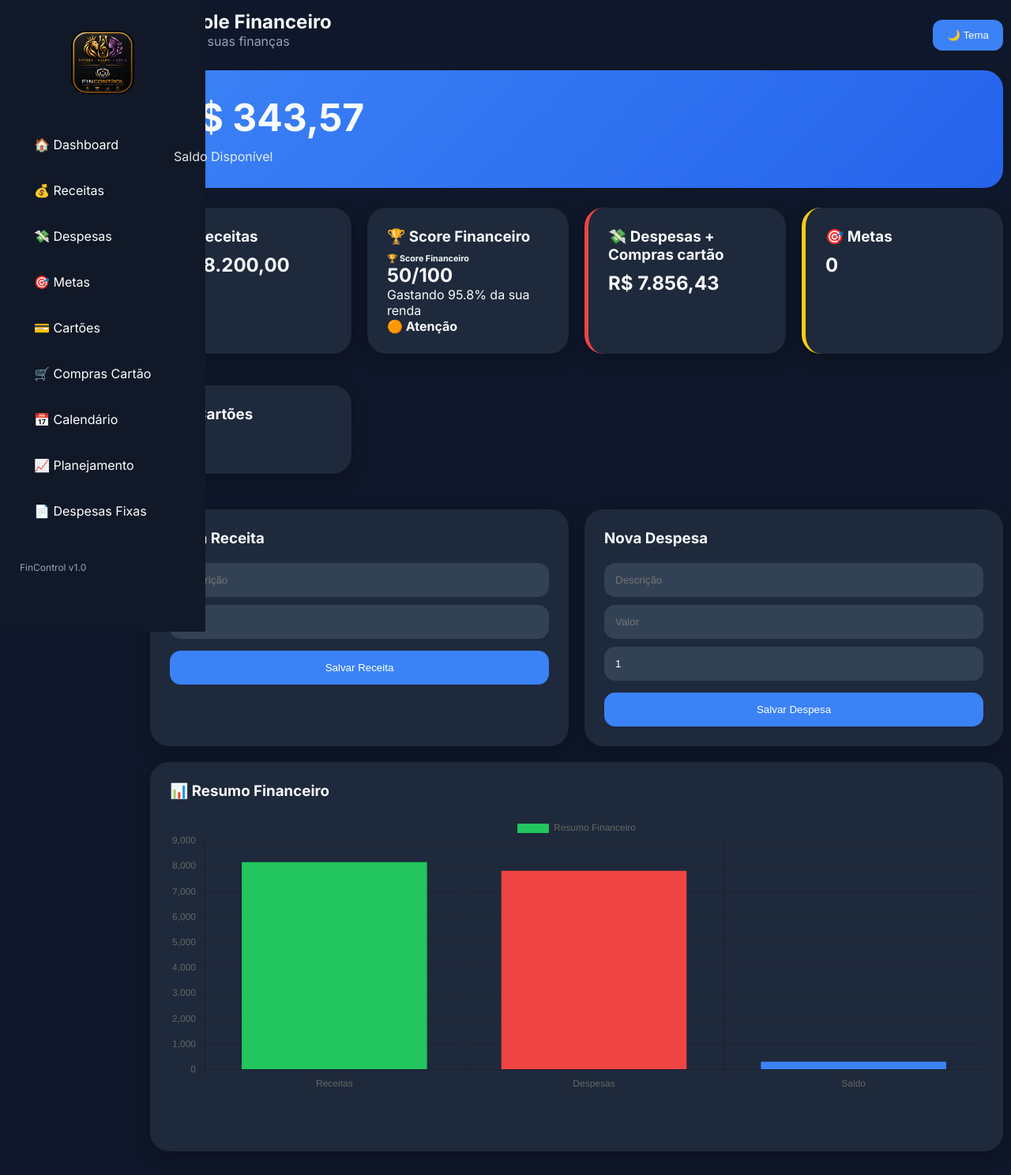
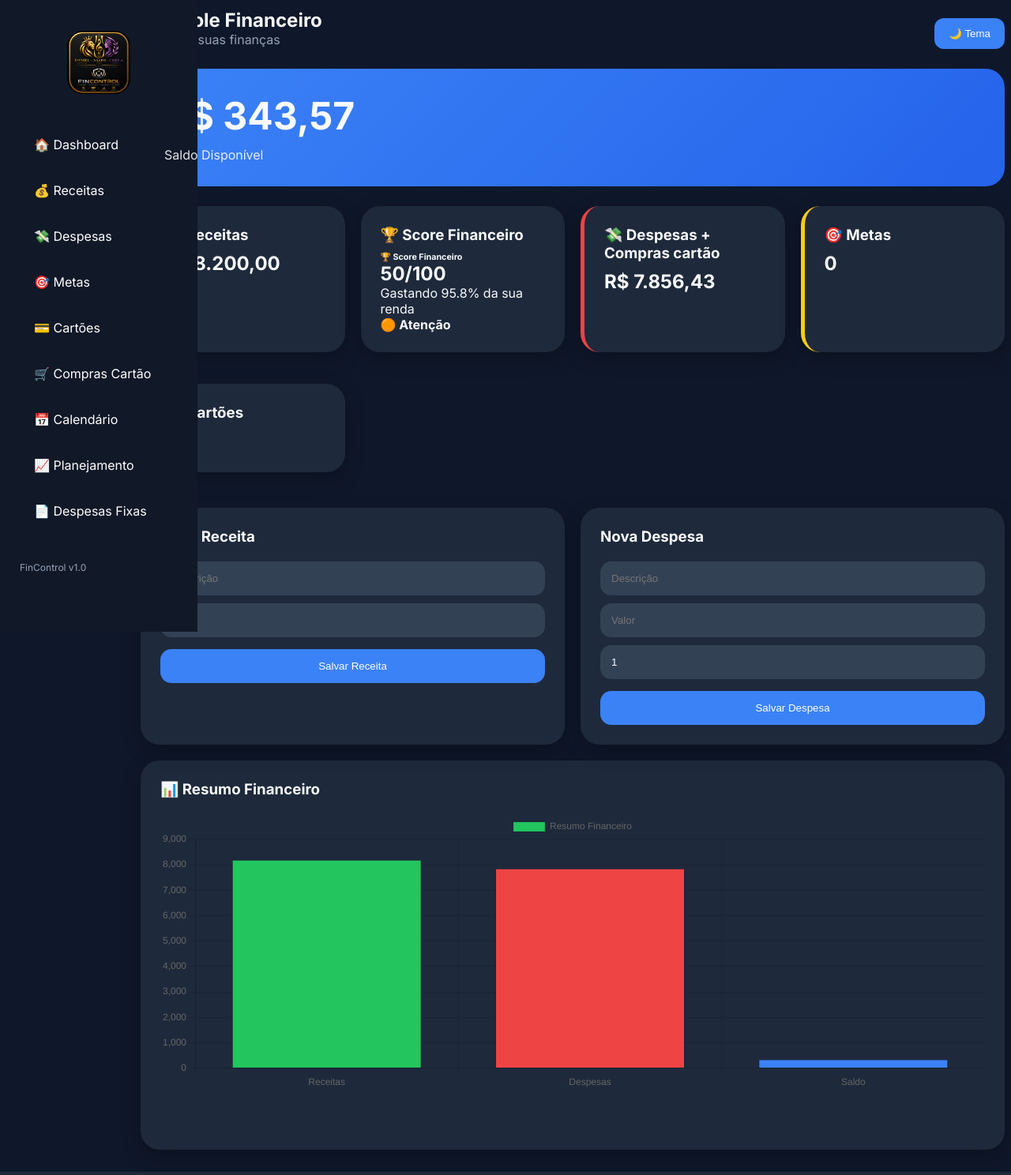
Before and after one commit to Danielporcela/app_controle_financeiro_pessoal, a Flask app: page / in a window 1280 px wide. Shown: the whole page at 79% size. Run offline with Flask 3, Linux system fonts and the light colour scheme; data comes from the database, SQL or seed files in the repository; data that the repository does not hold is empty.

Commit message:
Atualização sistema

```diff
--- a/static/style.css
+++ b/static/style.css
@@ -45,7 +45,7 @@ SIDEBAR
 
 .sidebar {
 
-    width: 260px;
+    width: 250px;
 
     background: var(--sidebar);
 
@@ -65,7 +65,7 @@ SIDEBAR
 
 .sidebar.collapsed {
 
-    width: 180px;
+    width: 170px;
 }
 
 .logo{
@@ -146,11 +146,11 @@ CONTENT
 .content{
 
 
-margin-left:180px;
+margin-left:170px;
 
 width:100%;
 
-padding:10px;
+padding:08px;
 
 
 }
```
